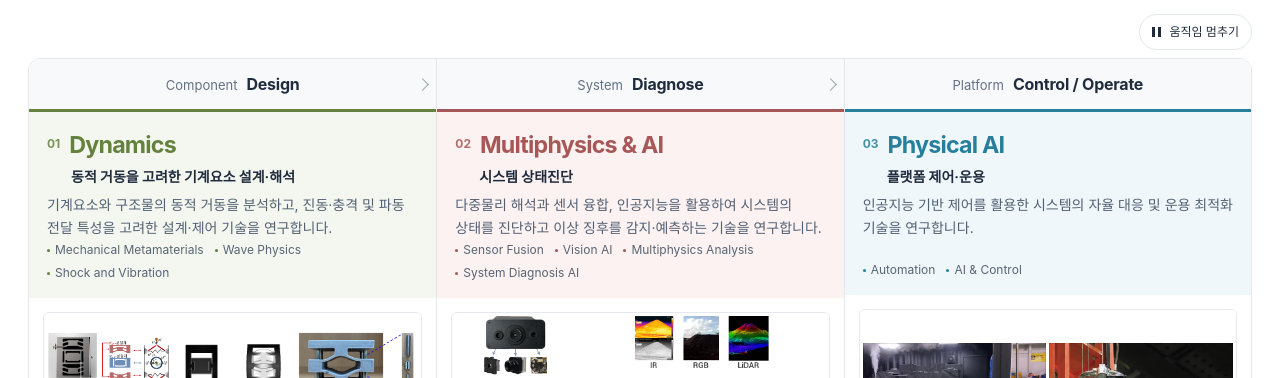
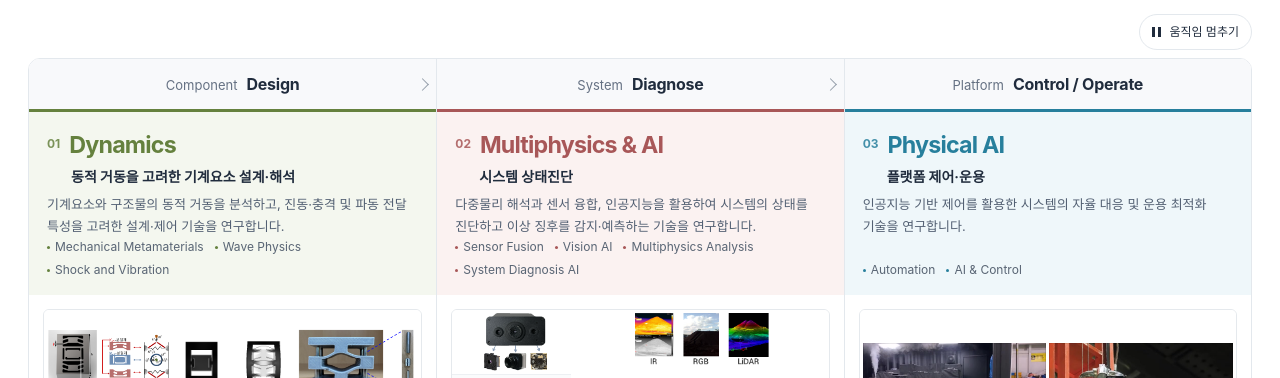
Before and after one commit to jackwon2/Head-lab-concept, a plain HTML site: page index.html in a window 1280 px wide. Shown: the top 378 px of the page. Drawn offline with Linux system fonts and the light colour scheme.

Commit message:
Slightly reduce research descriptions
Co-authored-by: Copilot <223556219+Copilot@users.noreply.github.com>

```diff
--- a/index.html
+++ b/index.html
@@ -5,7 +5,7 @@
   <meta name="viewport" content="width=device-width, initial-scale=1">
   <meta name="description" content="구조 설계, 시스템 진단, 자율 제어·운용을 연결하는 기계공학 연구">
   <title>Dynamics for Mechanical Engineering · Hyuk Lee</title>
-  <link rel="stylesheet" href="styles.css?v=00cf604">
+  <link rel="stylesheet" href="styles.css?v=description-13px">
 </head>
 <body>
   <!-- 문구와 미디어는 content.js, 색상·크기·여백은 styles.css에서 수정합니다. -->
--- a/styles.css
+++ b/styles.css
@@ -35,7 +35,7 @@ button:focus-visible { outline: 3px solid #295d98; outline-offset: 4px; }
 .axis-number { color: var(--axis-color); font-size: 12px; font-weight: 700; line-height: 25px; opacity: .85; }
 .axis-title { margin: 0; color: var(--axis-color); font-size: clamp(20px, 1.82vw, 25px); font-weight: 720; letter-spacing: -.035em; line-height: 1.18; min-height: 28px; }
 .axis-subtitle { margin: 7px 0 6px 24px; font-size: 14px; font-weight: 650; line-height: 1.5; }
-.axis-description { margin: 0; color: #536073; font-size: 14px; line-height: 1.7; word-break: keep-all; min-height: 41px; }
+.axis-description { margin: 0; color: #536073; font-size: 13px; line-height: 1.7; word-break: keep-all; min-height: 41px; }
 .axis-keywords { list-style: none; padding: 0; margin: auto 0 0; display: flex; flex-wrap: wrap; gap: 3px 11px; }
 .axis-keywords li { color: #596574; font-size: 12px; line-height: 1.65; white-space: nowrap; }
 .axis-keywords li::before { content: ""; display: inline-block; height: 3px; width: 3px; border-radius: 50%; background: var(--axis-color); vertical-align: middle; margin-right: 5px; }
@@ -89,7 +89,7 @@ button:focus-visible { outline: 3px solid #295d98; outline-offset: 4px; }
   .research-axis:not(:last-child) .scale-row::after { display: none; }
   .axis-heading { min-height: 0; padding: 18px; }
   .axis-title { font-size: 24px; }
-  .axis-description { min-height: 0; font-size: 14px; }
+  .axis-description { min-height: 0; font-size: 13px; }
   .axis-keywords li { font-size: 12px; }
   .media-gallery { height: 440px; margin: 13px; }
   .tile-name { font-size: 13px; }
```
